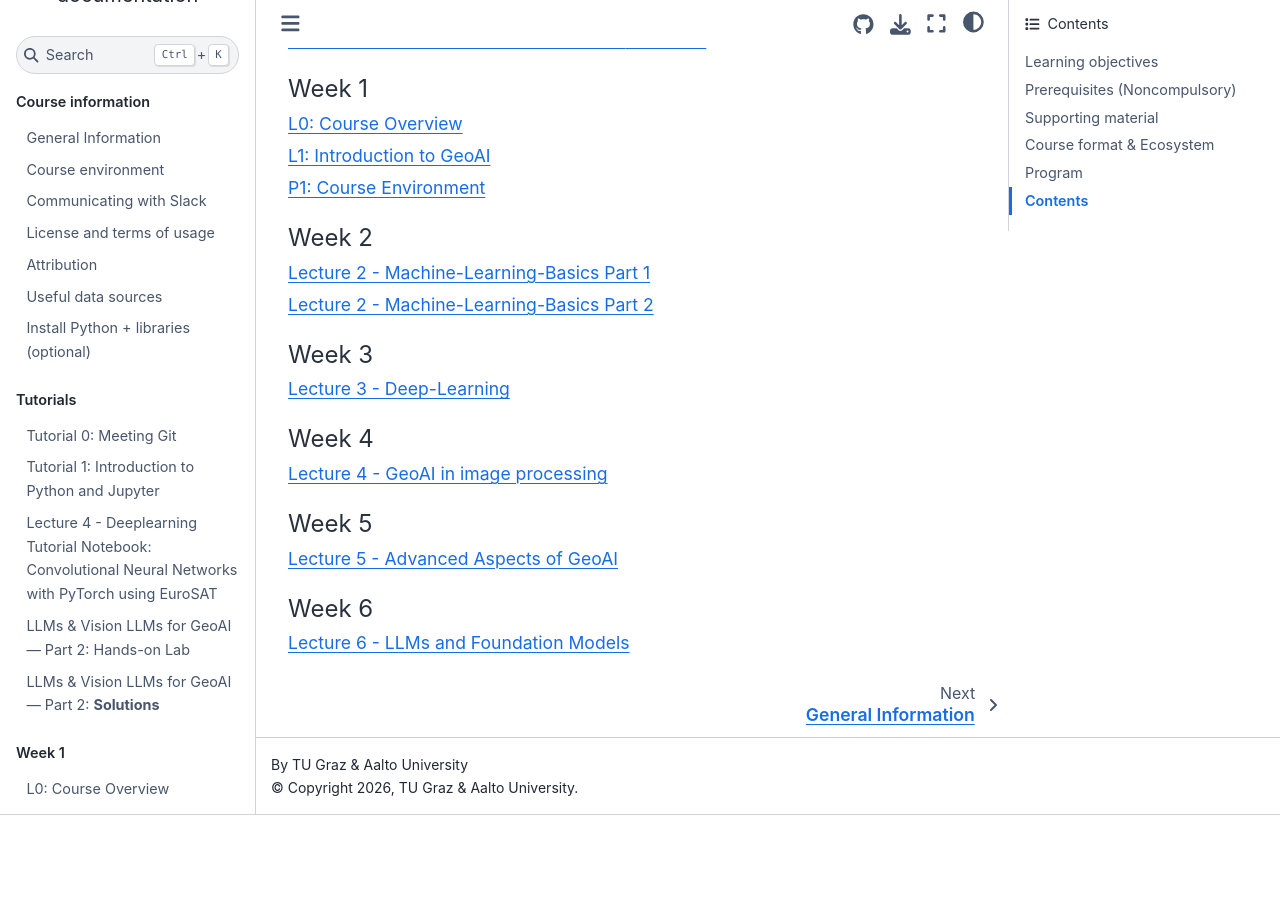
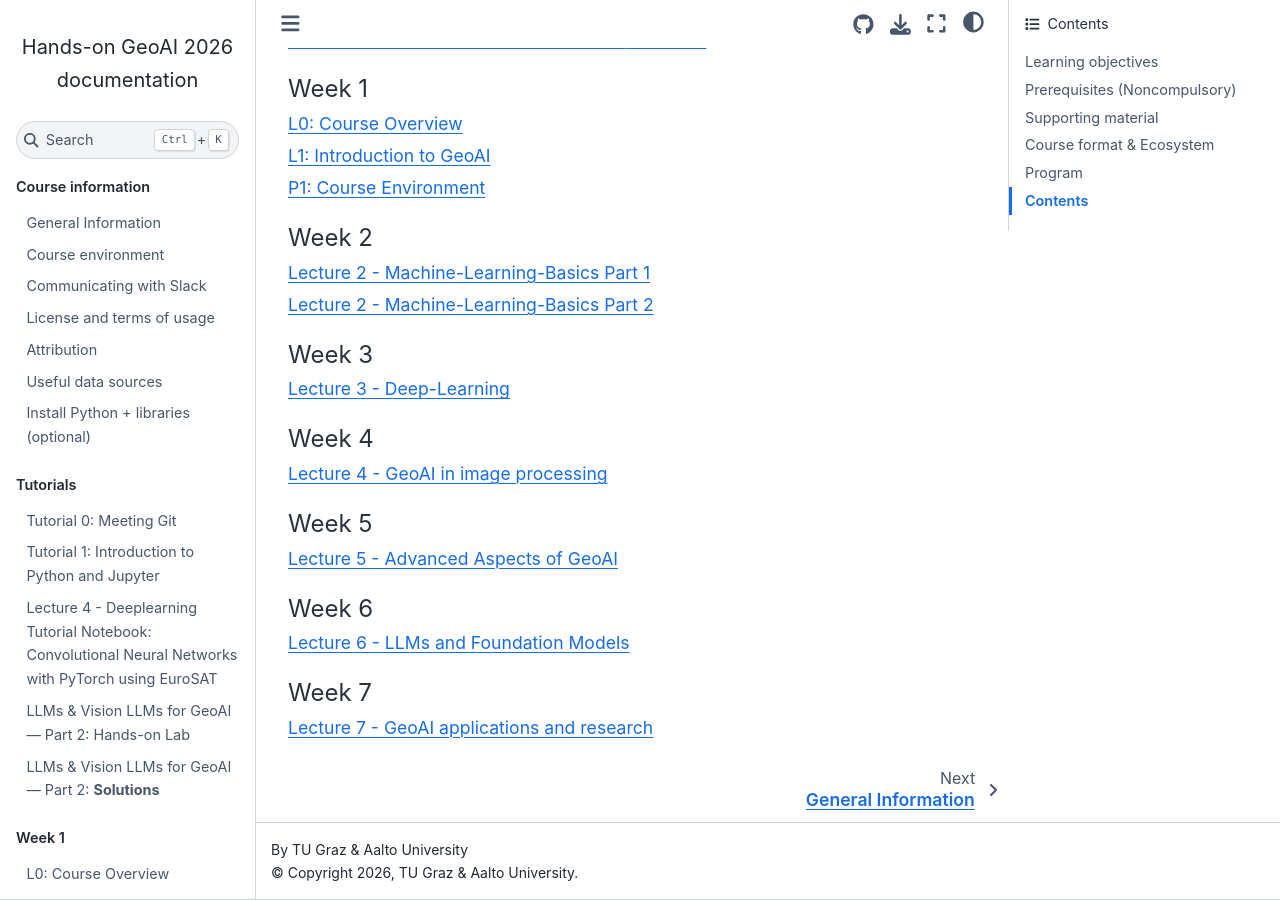
Before and after one commit to Hands-on-GeoAI/course-site, a Sphinx documentation site: the page built from source/index.rst, in a window 1280 px wide and 900 px high, scrolled down 4778 px. Built offline with Sphinx 7.4.7 and the Sphinx Book theme 1.1.4, drawn with Linux system fonts in a browser that asks for light colours; pages that are not in the unit, such as notebooks, are missing from menus; before the commit the page ends 5593 px from its top, so only the background shows below that.

Commit message:
feat(L7): add Lesson 7

```diff
--- a/source/index.rst
+++ b/source/index.rst
@@ -240,3 +240,9 @@
     :caption: Week 6
 
     lessons/L6/L6-LLMs_and_Foundation_Models
+
+.. toctree::
+    :maxdepth: 1
+    :caption: Week 7
+
+    lessons/L7/L7-GeoAI_Applications_and_Research
--- /dev/null
+++ b/source/lessons/L7/L7-GeoAI_Applications_and_Research.rst
@@ -0,0 +1,6 @@
+Lecture 7 - GeoAI applications and research
+==============================
+
+.. raw:: html
+
+    <iframe src="https://docs.google.com/presentation/d/e/2PACX-1vRr1amRafivsEAo4fkRVYARlkwNyvwRqBcimDLhAWjxpEH408mkjswJedjFAShzYpQ4HCxinH633fHa/pubembed?start=false&loop=false&delayms=60000" frameborder="0" width="960" height="569" allowfullscreen="true" mozallowfullscreen="true" webkitallowfullscreen="true"></iframe>
```
